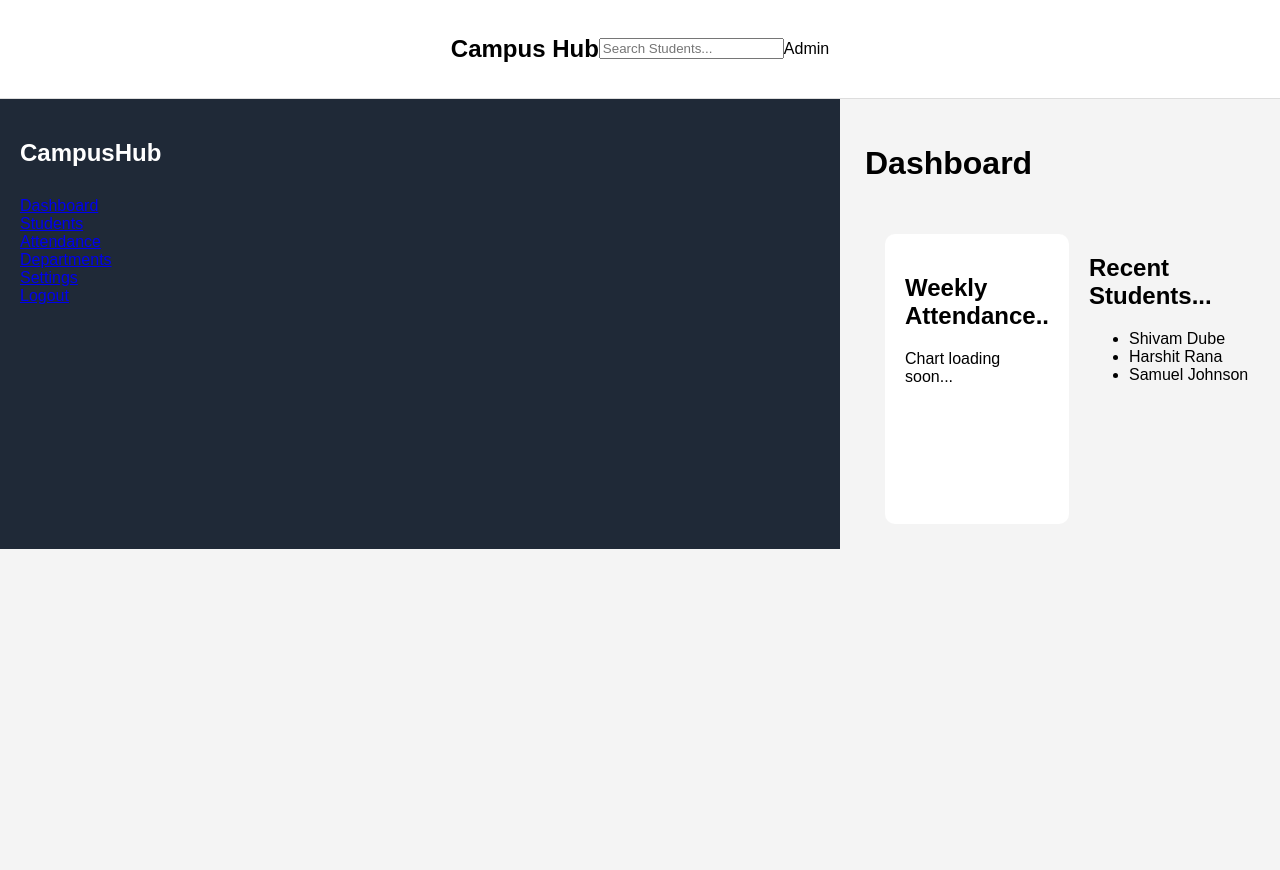
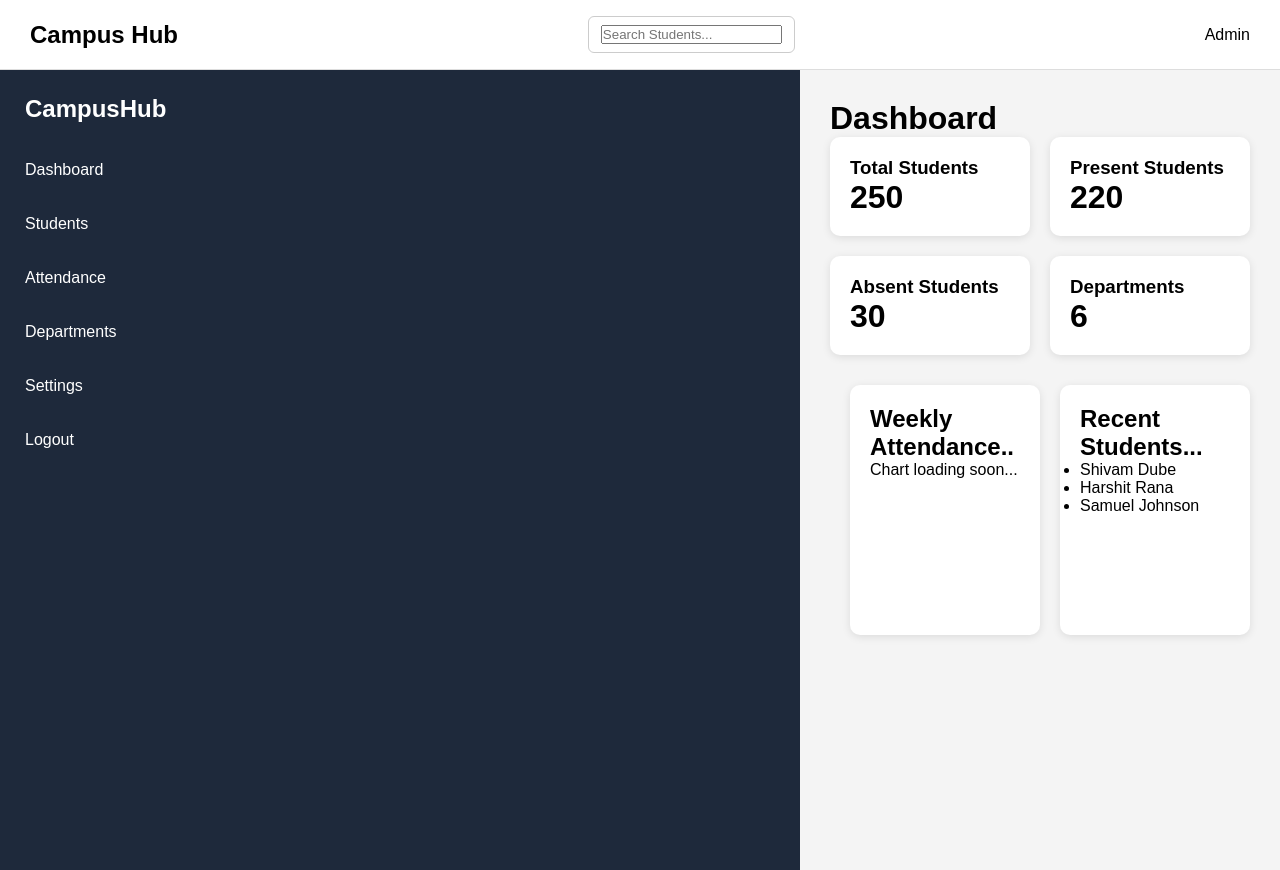
Before and after one commit to AnshulJoshi0914/Campus-Hub, a React (Vite) app: page / in a window 1280 px wide. Before the commit the page ends 800 px from the top, so only its background shows below. Built offline with nearby package versions, Linux system fonts and the light colour scheme.

Commit message:
Completed Dashboard UI

```diff
--- a/src/Components/DashboardCard.jsx
+++ b/src/Components/DashboardCard.jsx
@@ -1,5 +1,10 @@
-function DashboardCard(){
-    <div className="dashboard-card"></div>
+function DashboardCard({title,value}){
+    return(
+    <div className="dashboard-card">
+        <h3>{title}</h3>
+        <h1>{value}</h1>
+    </div>
+    );
 }
 
 export default DashboardCard
--- a/src/Components/Navbar.jsx
+++ b/src/Components/Navbar.jsx
@@ -1,11 +1,11 @@
 function Navbar(){
     return(
-        <nav>
+        <nav className="navbar">
             <div>
                 <h2>Campus Hub</h2>
             </div>
 
-            <div>
+            <div className="search-bar">
                 <input type="text" placeholder="Search Students..."/>
             </div>
             <div>
--- a/src/Components/Sidebar.jsx
+++ b/src/Components/Sidebar.jsx
@@ -11,7 +11,7 @@ function Sidebar() {
   ];
 
   return (
-    <aside>
+    <aside class="sidebar">
       <h2>CampusHub</h2>
 
       <ul>
--- /dev/null
+++ b/src/Styles/Dashboard.css
@@ -0,0 +1,122 @@
+*{
+ margin:0;
+ padding: 0;
+ box-sizing:border-box;
+}
+
+body{
+  font-family: Arial, Helvetica, sans-serif;
+  background: #f4f4f4;
+}
+
+.navbar{
+    height:70px;
+    display: flex;
+    justify-content: space-between;
+    align-items: center;
+    padding:0 30px;
+    background-color: white;
+    border-bottom:1px solid #ddd;
+}
+
+.dashboard-container{
+    display: flex;;
+}
+.sidebar{
+
+    width:220px;
+
+    min-height:100vh;
+
+    background:#1e293b;
+
+    color:white;
+
+    padding:25px;
+}
+
+.sidebar h2{
+
+    margin-bottom:30px;
+}
+
+.sidebar ul{
+
+    list-style:none;
+}
+
+.sidebar li{
+
+    margin:20px 0;
+}
+
+.sidebar a{
+
+    color:white;
+
+    text-decoration:none;
+}
+
+.main-content{
+    flex:1;
+    padding: 30px;
+}
+.Dashboard-title{
+    border-bottom: 30px;
+}
+.cards-grid{
+    display: grid;
+    grid-template-columns: repeat(2,1fr);
+    gap:20px;
+}
+.dashboard-card{
+    background: white;
+    padding: 20px;
+    border-radius: 10px;
+    box-shadow:0px 2px 8px rgba(0,0,0,0.1);
+}
+
+.Dashboard-bottom{
+
+    display:flex;
+
+    gap:20px;
+
+    margin-top:30px;
+}
+.chart-box,
+.Recent-box{
+
+    flex:1;
+
+    background:white;
+
+    border-radius:10px;
+
+    padding:20px;
+
+    min-height:250px;
+
+    box-shadow:0px 2px 8px rgba(0,0,0,0.1);
+}
+
+.search-bar{
+    padding:8px 12px;
+    border-radius: 6px;
+     border:1px solid #ccc;
+    font-size:15px;
+}
+
+.sidebar li{
+    padding:8px 0;
+}
+
+.sidebar a{
+    color:white;
+    text-decoration:none;
+    transition:0.3s;
+}
+
+.sidebar a:hover{
+    color:#60a5fa;
+}
--- a/src/pages/Dashboard.jsx
+++ b/src/pages/Dashboard.jsx
@@ -1,6 +1,7 @@
 import Navbar from "../Components/Navbar";
 import Sidebar from "../Components/Sidebar";
 import DashboardCard from "../Components/DashboardCard";
+import "../Styles/Dashboard.css";
 function Dashboard(){return(<>
     <Navbar />
 
@@ -9,7 +10,7 @@ function Dashboard(){return(<>
 
         <main className="main-content">
             <h1 className="Dashboard-title">Dashboard</h1>
-            <div className="cards-title">
+            <div className="cards-grid">
                 <DashboardCard title="Total Students" value="250"/>
                 <DashboardCard title="Present Students" value="220"/>
                 <DashboardCard title="Absent Students" value="30"/>
```
Also changed, not shown: src/Styles/DashboardCard.css (added), src/Styles/Navbar.css (added), src/Styles/Sidebar.css (added).
